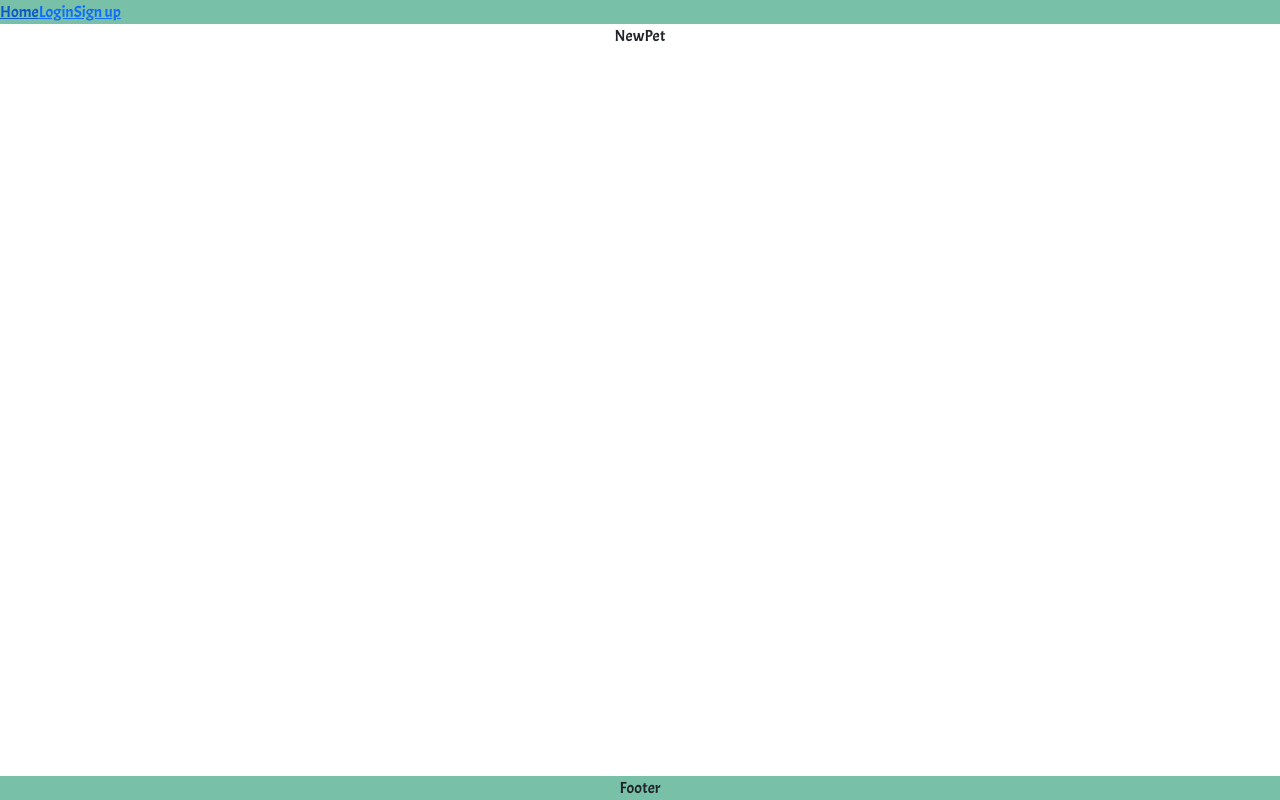
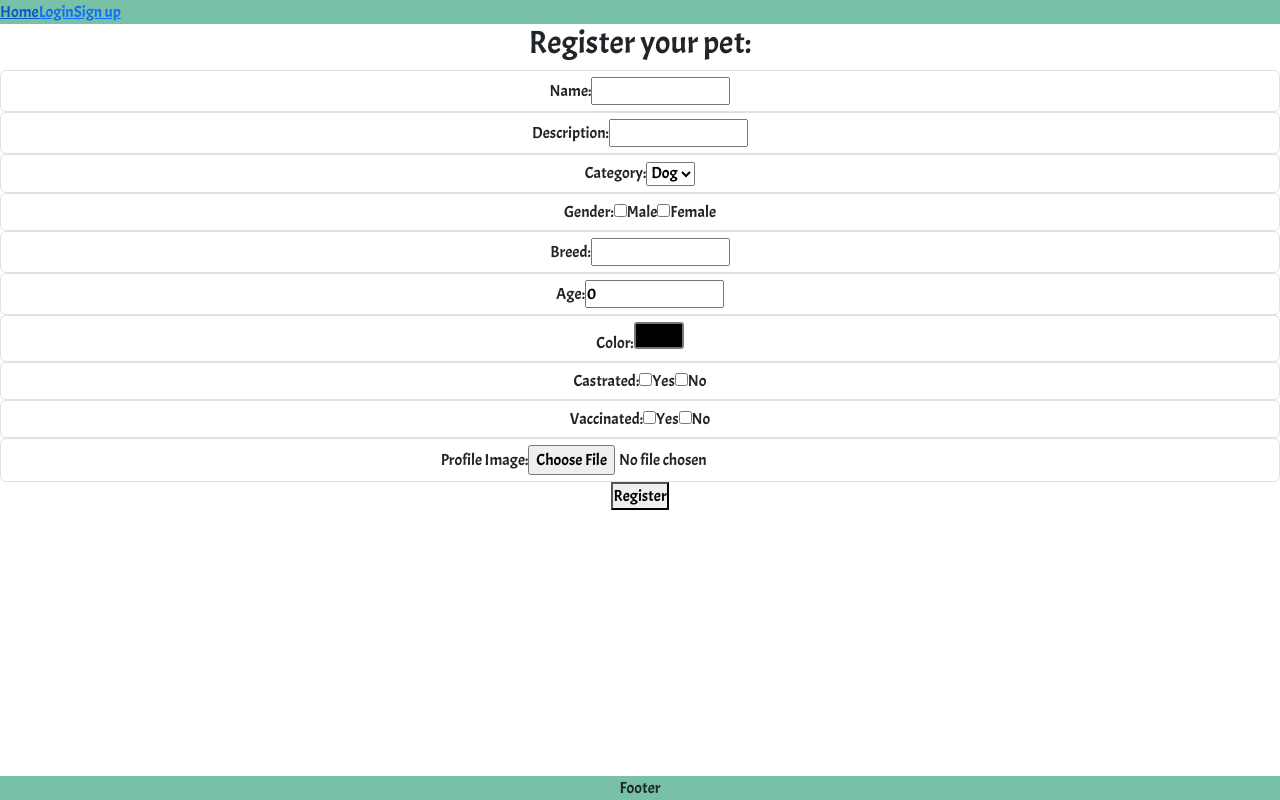
Before and after one commit to renatainojosa/final-project-client, a React (Create React App) app: page /my-profile/new-pet in a window 1280 px wide. Built offline with nearby package versions, Linux system fonts and the light colour scheme.

Commit message:
form pet ok

```diff
--- a/src/api/project.api.js
+++ b/src/api/project.api.js
@@ -22,6 +22,27 @@ class ProjectApi {
       throw error;
     }
   }
+
+  newPet = async ({name, description, category, gender, breed, age, color, castrated, vaccinated, profileImgUrl}) => {
+    const petData = new FormData();
+    petData.append('name', name);
+    petData.append('description', description);
+    petData.append('category', category);
+    petData.append('gender', gender);
+    petData.append('breed', breed);
+    petData.append('age', age);
+    petData.append('color', color);
+    petData.append('castrated', castrated);
+    petData.append('vaccinated', vaccinated);
+    petData.append('profileImgUrl', profileImgUrl);
+
+    try {
+      const { data } = this.api.post("/pets/new-pet", petData);
+      return data;
+    } catch (error) {
+      throw error.response.data || error.message || error;
+    }
+  };
 
   signup = async ({ username, email, password, contact, profileImgUrl }) => {
     const userData = new FormData();
--- a/src/components/Forms/PetForm/PetForm.js
+++ b/src/components/Forms/PetForm/PetForm.js
@@ -42,31 +42,44 @@ const PetForm = ({ loading, onSubmit, submitText }) => {
       <div className="form-control">
         <label htmlFor="description">Description:</label>
         <input
-          type="description"
+          type="text"
           value={description}
           onChange={(e) => setDescription(e.target.value)}
         />
       </div>
       <div className="form-control">
         <label htmlFor="category">Category:</label>
-        <input
-          type="text"
+        <select
           value={category}
           onChange={(e) => setCategory(e.target.value)}
-        />
+        >
+          <option value='dog'>Dog</option>
+          <option value='cat'>Cat</option>
+        </select>
       </div>
       <div className="form-control">
         <label htmlFor="gender">Gender:</label>
         <input
-          type="gender"
+          type="checkbox"
+          name="male"
+          id="male"
           value={gender}
           onChange={(e) => setGender(e.target.value)}
         />
+        <label htmlFor="male">Male</label>
+        <input
+          type="checkbox"
+          name="female"
+          id="female"
+          value={gender}
+          onChange={(e) => setGender(e.target.value)}
+        />
+        <label htmlFor="female">Female</label>
       </div>
       <div className="form-control">
         <label htmlFor="breed">Breed:</label>
         <input
-          type="breed"
+          type="text"
           value={breed}
           onChange={(e) => setBreed(e.target.value)}
         />
@@ -74,7 +87,7 @@ const PetForm = ({ loading, onSubmit, submitText }) => {
       <div className="form-control">
         <label htmlFor="age">Age:</label>
         <input
-          type="age"
+          type="number"
           value={age}
           onChange={(e) => setAge(e.target.value)}
         />
@@ -90,18 +103,40 @@ const PetForm = ({ loading, onSubmit, submitText }) => {
       <div className="form-control">
         <label htmlFor="castrated">Castrated:</label>
         <input
-          type="castrated"
-          value={castrated}
+          type="checkbox"
+          name="yes"
+          id="yes"
+          value={true}
           onChange={(e) => setCastrated(e.target.value)}
         />
+        <label htmlFor="yes">Yes</label>
+        <input
+          type="checkbox"
+          name="no"
+          id="no"
+          value={false}
+          onChange={(e) => setCastrated(e.target.value)}
+        />
+        <label htmlFor="no">No</label>
       </div>
       <div className="form-control">
         <label htmlFor="vaccinated">Vaccinated:</label>
         <input
-          type="vaccinated"
-          value={vaccinated}
+          type="checkbox"
+          name="yes"
+          id="yes"
+          value={true}
           onChange={(e) => setVaccinated(e.target.value)}
         />
+        <label htmlFor="yes">Yes</label>
+        <input
+          type="checkbox"
+          name="no"
+          id="no"
+          value={false}
+          onChange={(e) => setVaccinated(e.target.value)}
+        />
+        <label htmlFor="no">No</label>
       </div>
       <div className="form-control">
         <label htmlFor="profileImgUrl">Profile Image:</label>
--- a/src/pages/NewPet/NewPet.js
+++ b/src/pages/NewPet/NewPet.js
@@ -1,9 +1,54 @@
-import './NewPet.css';
+import "./NewPet.css";
+import { useState } from "react";
+import { useNavigate } from "react-router-dom";
+import api from "../../api/project.api";
+import PetForm from "../../components/Forms/PetForm/PetForm";
 
 const NewPet = () => {
+  const [loading, setLoading] = useState(false);
+  const navigate = useNavigate();
+
+  const onSubmit = async ({
+    name,
+    description,
+    category,
+    gender,
+    breed,
+    age,
+    color,
+    castrated,
+    vaccinated,
+    profileImgUrl,
+  }) => {
+    setLoading(true);
+    try {
+      await api.newPet({
+        name,
+        description,
+        category,
+        gender,
+        breed,
+        age,
+        color,
+        castrated,
+        vaccinated,
+        profileImgUrl,
+      });
+      navigate("/my-profile/my-pets");
+    } catch (error) {
+      // throw error.response.data || error.message || error;
+      console.log("erro:", error);
+    } finally {
+      setLoading(false);
+    }
+  };
+
   return (
-    <div>NewPet</div>
-  )
+    <div>
+      <h2>Register your pet:</h2>
+      <PetForm loading={loading} onSubmit={onSubmit} submitText="Register" />
+    </div>
+  );
 };
 
 export default NewPet;
```
